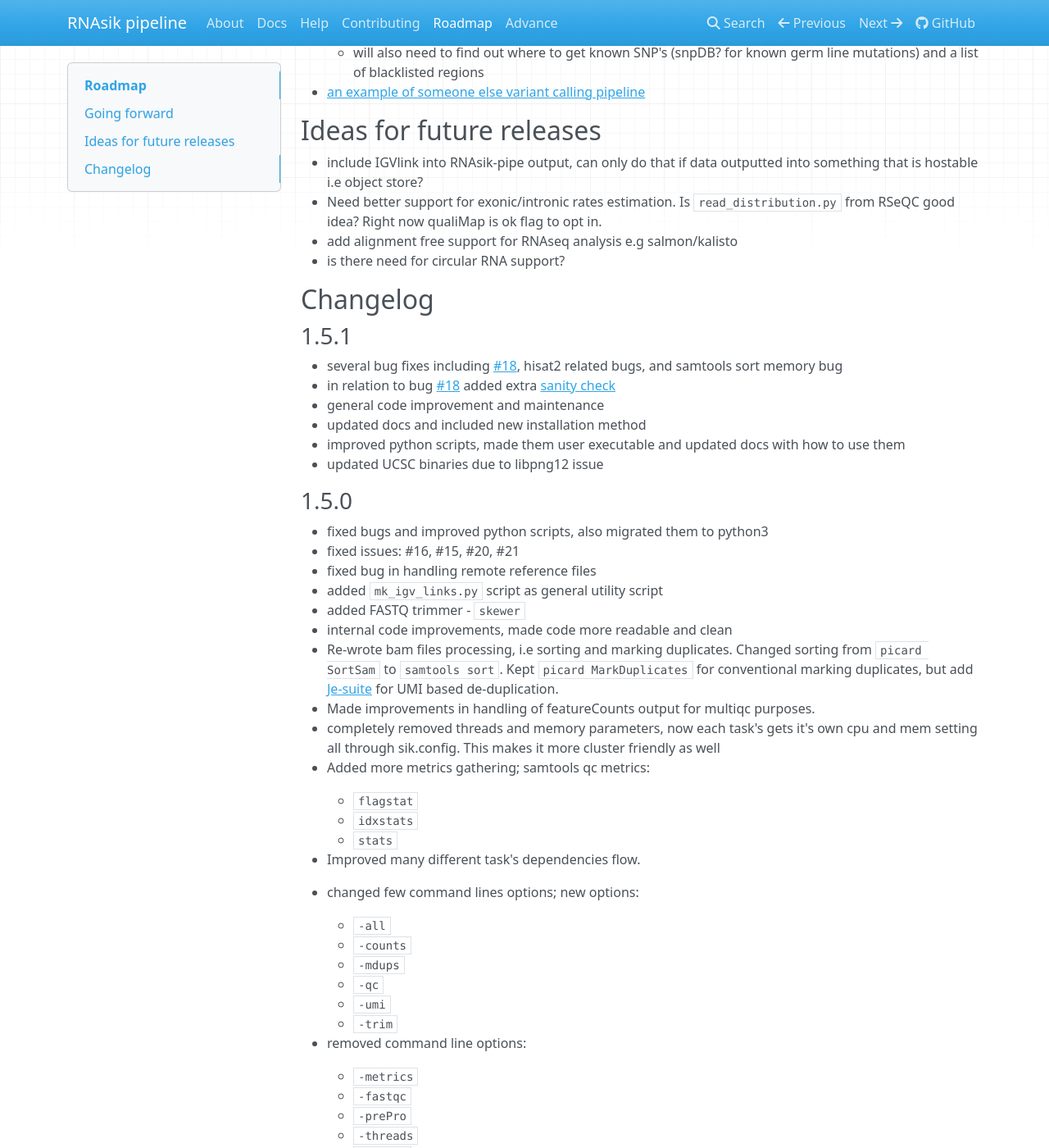
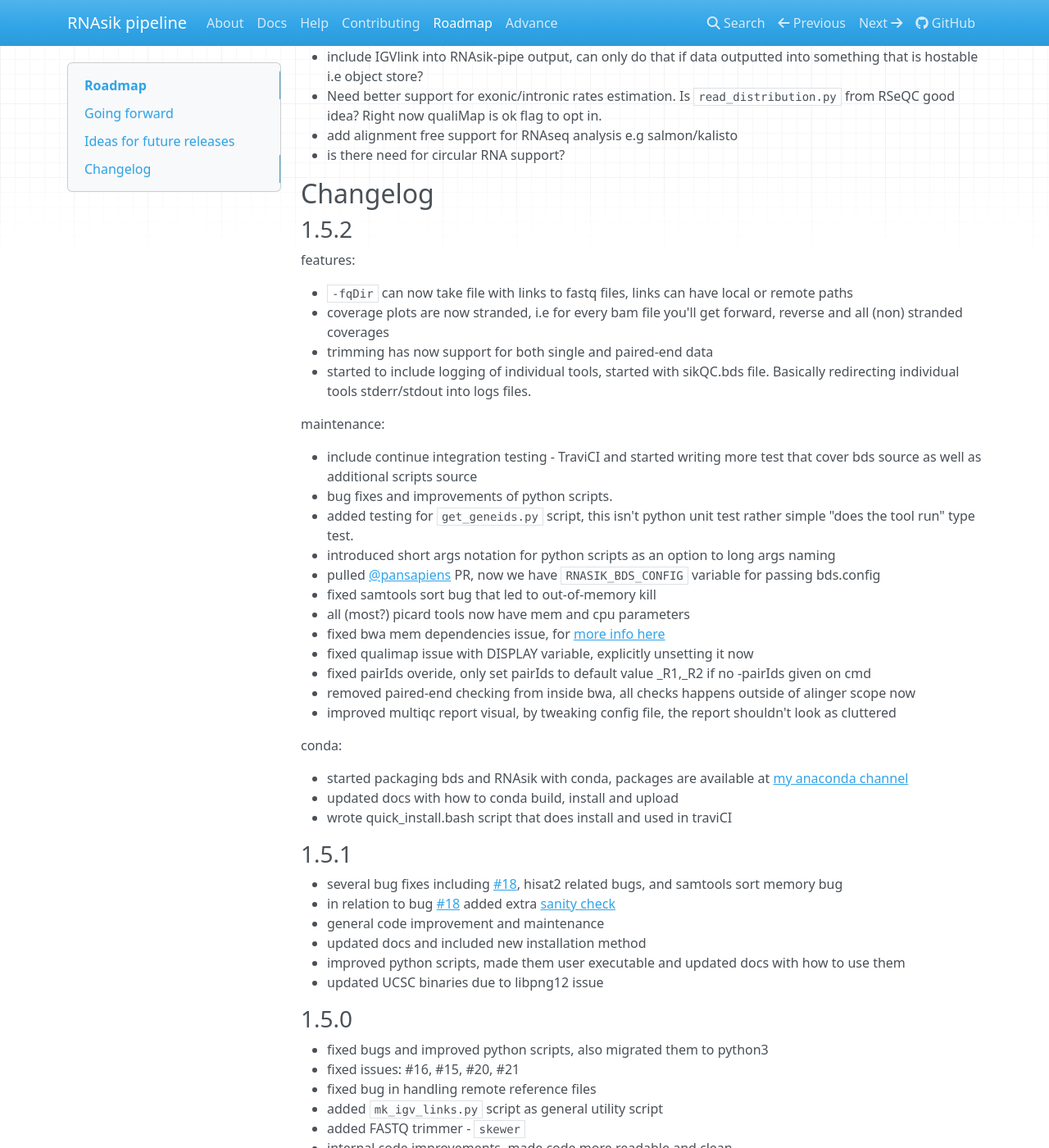
Before and after one commit to MonashBioinformaticsPlatform/RNAsik-pipe, an MkDocs documentation site: the page built from docs/roadmap.md, in a window 1280 px wide and 1400 px high, scrolled down 1454 px. Shown: the whole window at 82% size. Built offline with MkDocs 1.6.1, drawn with Linux system fonts in a browser that asks for light colours; nearby versions of some CDN libraries; comment, search, counter and statistics services are not loaded; old or Windows-style settings are respelled for this version of MkDocs; some of the changed text lies outside the part shown.

Commit message:
updated docs in preparation for next release

```diff
--- a/.travis.yml
+++ b/.travis.yml
@@ -25,3 +25,5 @@ script:
 
   #NOTE will this command here, but can't really run on travis, since STAR gets out of memory kill, as expected though
   # - ./bin/RNAsik -fqDir http://bioinformatics.erc.monash.edu/home/kirill/sikTestData/rawData/fqFiles.txt -align star -fastaRef ftp://ftp.ensembl.org/pub/release-91/fasta/saccharomyces_cerevisiae/dna/Saccharomyces_cerevisiae.R64-1-1.dna_sm.toplevel.fa.gz -gtfFile ftp://ftp.ensembl.org/pub/release-91/gtf/saccharomyces_cerevisiae/Saccharomyces_cerevisiae.R64-1-1.91.gtf.gz -counts -paired -all
+  #
+  # TODO add a test for RNAsik version i.e make sure version corresponds to the git release tag
--- a/docs/roadmap.md
+++ b/docs/roadmap.md
@@ -41,7 +35,7 @@ Because of changes in arg's options will do a minor version bump.
 
 - include handling of url based samples sheets, i.e `-samplesSheet` flag should handle local based or remote files, just like `-fastaRef` option
 
-### 1.6.0 (October/November) 2018
+### 1.6.0 (October/November ?) 2018
 
 - Plans to add variants calling to `RNAsik`. It'll be opt in flag,  `-varsCall`. Suggestions are welcomed about different name for a flag.
 I already have a prototype in bds, just need to plug it in.
@@ -61,6 +55,36 @@ I already have a prototype in bds, just need to plug it in.
 - is there need for circular RNA support?
 
 ## Changelog
+
+### 1.5.2
+
+features:
+
+  - `-fqDir` can now take file with links to fastq files, links can have local or remote paths
+  - coverage plots are now stranded, i.e for every bam file you'll get forward, reverse and all (non) stranded coverages
+  - trimming has now support for both single and paired-end data
+  - started to include logging of individual tools, started with sikQC.bds file. Basically redirecting individual tools stderr/stdout into logs files.
+
+maintenance:
+
+  - include continue integration testing - TraviCI and started writing more test that cover bds source as well as additional scripts source
+  - bug fixes and improvements of python scripts.
+  - added testing for `get_geneids.py` script, this isn't python unit test rather simple "does the tool run" type test.
+  - introduced short args notation for python scripts as an option to long args naming
+  - pulled [@pansapiens](https://github.com/pansapiens) PR, now we have `RNASIK_BDS_CONFIG` variable for passing bds.config
+  - fixed samtools sort bug that led to out-of-memory kill
+  - all (most?) picard tools now have mem and cpu parameters
+  - fixed bwa mem dependencies issue, for [more info here](https://github.com/MonashBioinformaticsPlatform/RNAsik-pipe/blob/b5acbd03c0b79323420caead79927c6c4e00f92e/src/sikSTARaligner.bds#L62)
+  - fixed qualimap issue with DISPLAY variable, explicitly unsetting it now
+  - fixed pairIds overide, only set pairIds to default value _R1,_R2 if no -pairIds given on cmd
+  - removed paired-end checking from inside bwa, all checks happens outside of alinger scope now
+  - improved multiqc report visual, by tweaking config file, the report shouldn't look as cluttered
+
+conda:
+
+  - started packaging bds and RNAsik with conda, packages are available at [my anaconda channel](https://anaconda.org/serine)
+  - updated docs with how to conda build, install and upload
+  - wrote quick_install.bash script that does install and used in traviCI
 
 ### 1.5.1
 
```
Also changed, not shown: other parts of docs/roadmap.md (+2 -8 lines), docs/TODO.md (+6 -0 lines).
